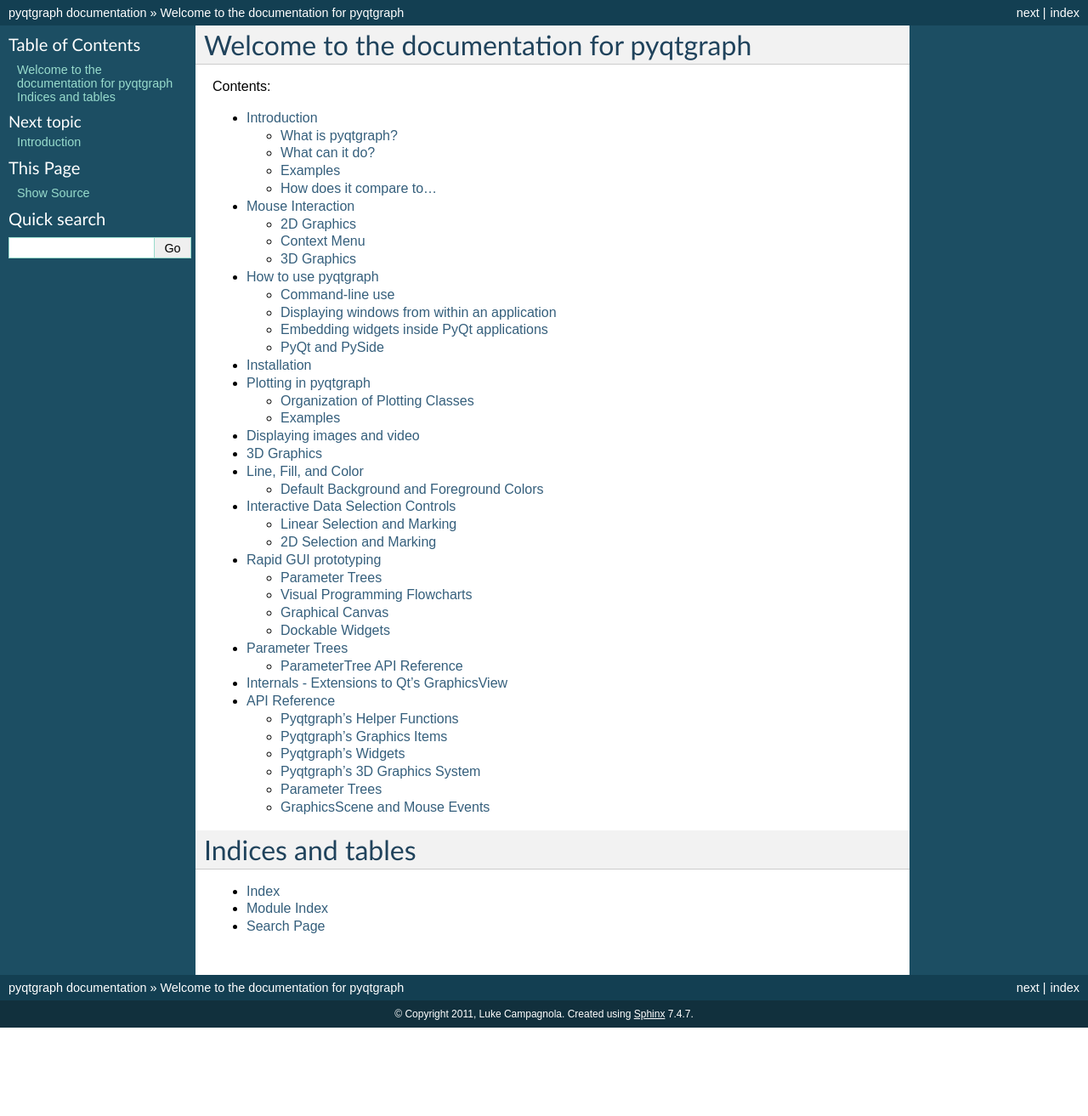
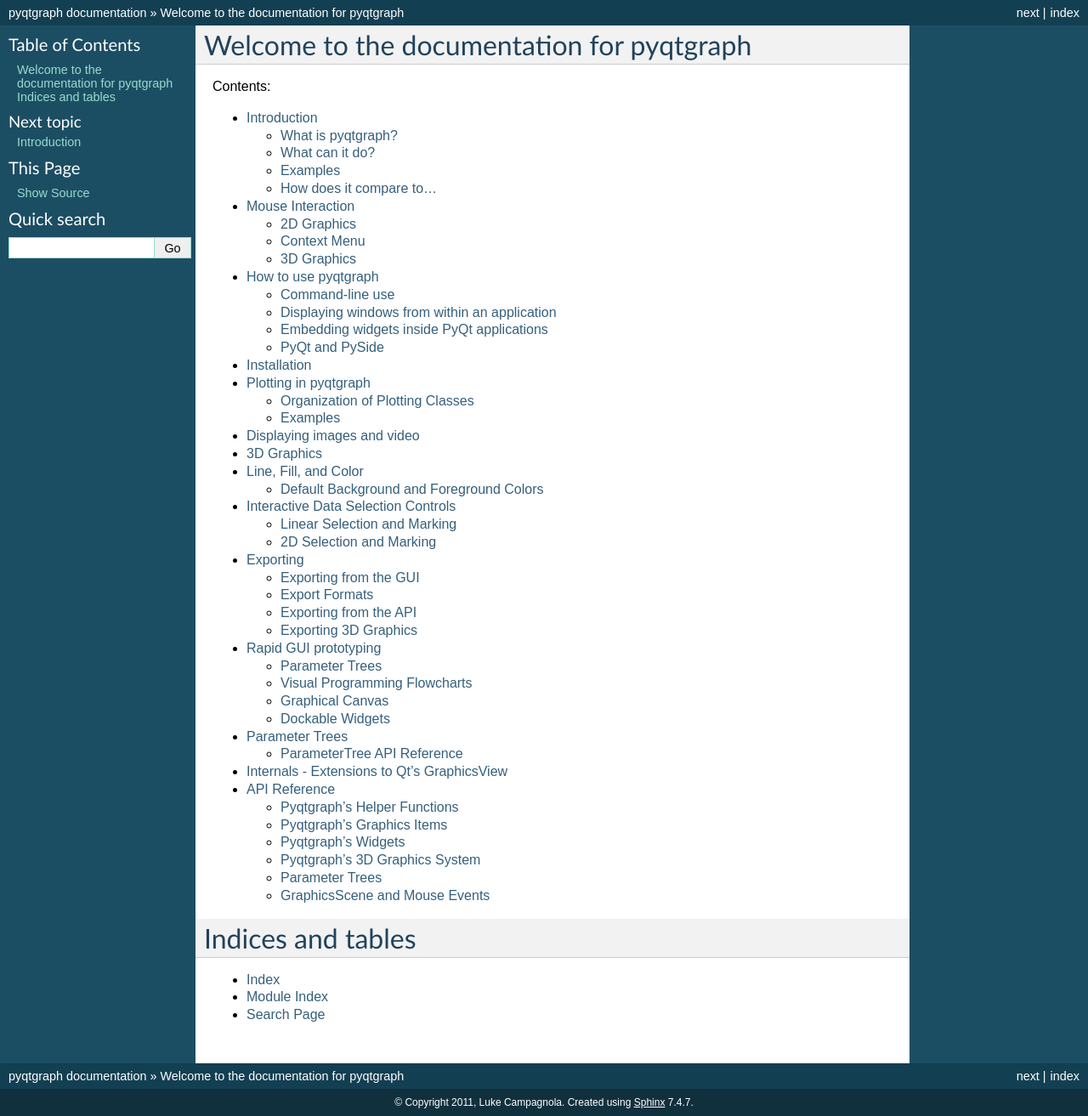
Before and after one commit to pyqtgraph/pyqtgraph, a Sphinx documentation site: the page built from doc/source/index.rst, in a window 1280 px wide. Shown: the whole page at 85% size. Built offline with Sphinx 7.4.7, drawn with Linux system fonts in a browser that asks for light colours; before the commit the page ends 1209 px from its top, so only the background shows below that; some of the changed lines change nothing that is shown.

Commit message:
Added documentation on exporting

```diff
--- /dev/null
+++ b/doc/source/exporting.rst
@@ -0,0 +1,65 @@
+Exporting
+=========
+
+PyQtGraph provides a variety of export formats for all 2D graphics. For 3D graphics, see `Exporting 3D Graphics`_ below.
+
+Exporting from the GUI
+----------------------
+
+Any 2D graphics can be exported by right-clicking on the graphic, then selecting 'export' from the context menu.
+This will display the export dialog in which the user must:
+
+#. Select an item (or the entire scene) to export. Selecting an item will cause the item to be hilighted in the original
+   graphic window (but this hilight will not be displayed in the exported file).
+#. Select an export format.
+#. Change any desired export options.
+#. Click the 'export' button.
+
+Export Formats
+--------------
+
+* Image - PNG is the default format. The exact set of image formats supported will depend on your Qt libraries. However,
+  common formats such as PNG, JPG, and TIFF are almost always available.
+* SVG - Graphics exported as SVG are targeted to work as well as possible with both Inkscape and
+  Adobe Illustrator. For high quality SVG export, please use PyQtGraph version 0.9.3 or later.
+  This is the preferred method for generating publication graphics from PyQtGraph.
+* CSV - Exports plotted data as CSV. This exporter _only_ works if a PlotItem is selected for export.
+* Matplotlib - This exporter opens a new window and attempts to re-plot the
+  data using matplotlib (if available). Note that some graphic features are either not implemented
+  for this exporter or not available in matplotlib. This exporter _only_ works if a PlotItem is selected
+  for export.
+* Printer - Exports to the operating system's printing service. This exporter is provided for completeness,
+  but is not well supported due to problems with Qt's printing system.
+
+
+
+Exporting from the API
+----------------------
+
+To export a file programatically, follow this example::
+
+    import pyqtgraph as pg
+
+    # generate something to export
+    plt = pg.plot([1,5,2,4,3])
+
+    # create an exporter instance, as an argument give it
+    # the item you wish to export
+    exporter = pg.exporters.ImageExporter.ImageExporter(plt.plotItem)
+
+    # set export parameters if needed
+    exporter.parameters()['width'] = 100   # (note this also affects height parameter)
+
+    # save to file
+    exporter.export('fileName.png')
+
+
+Exporting 3D Graphics
+---------------------
+
+The exporting functionality described above is not yet available for 3D graphics. However, it is possible to
+generate an image from a GLViewWidget by using QGLWidget.grabFrameBuffer or QGLWidget.renderPixmap::
+
+    glview.grabFrameBuffer().save('fileName.png')
+
+See the Qt documentation for more information.
--- a/doc/source/index.rst
+++ b/doc/source/index.rst
@@ -20,6 +20,7 @@
     3dgraphics
     style
     region_of_interest
+    exporting
     prototyping
     parametertree/index
     internals
```
